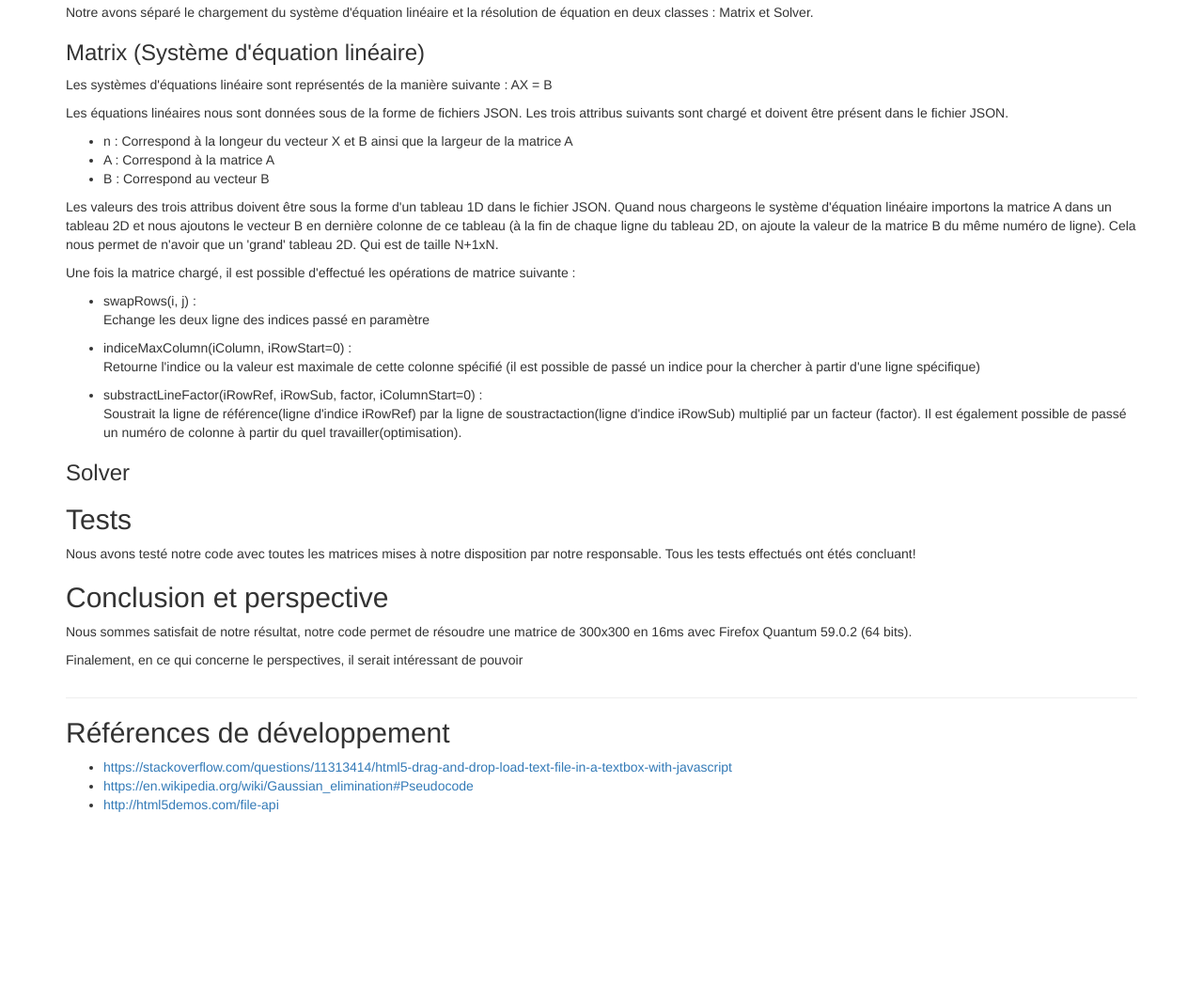
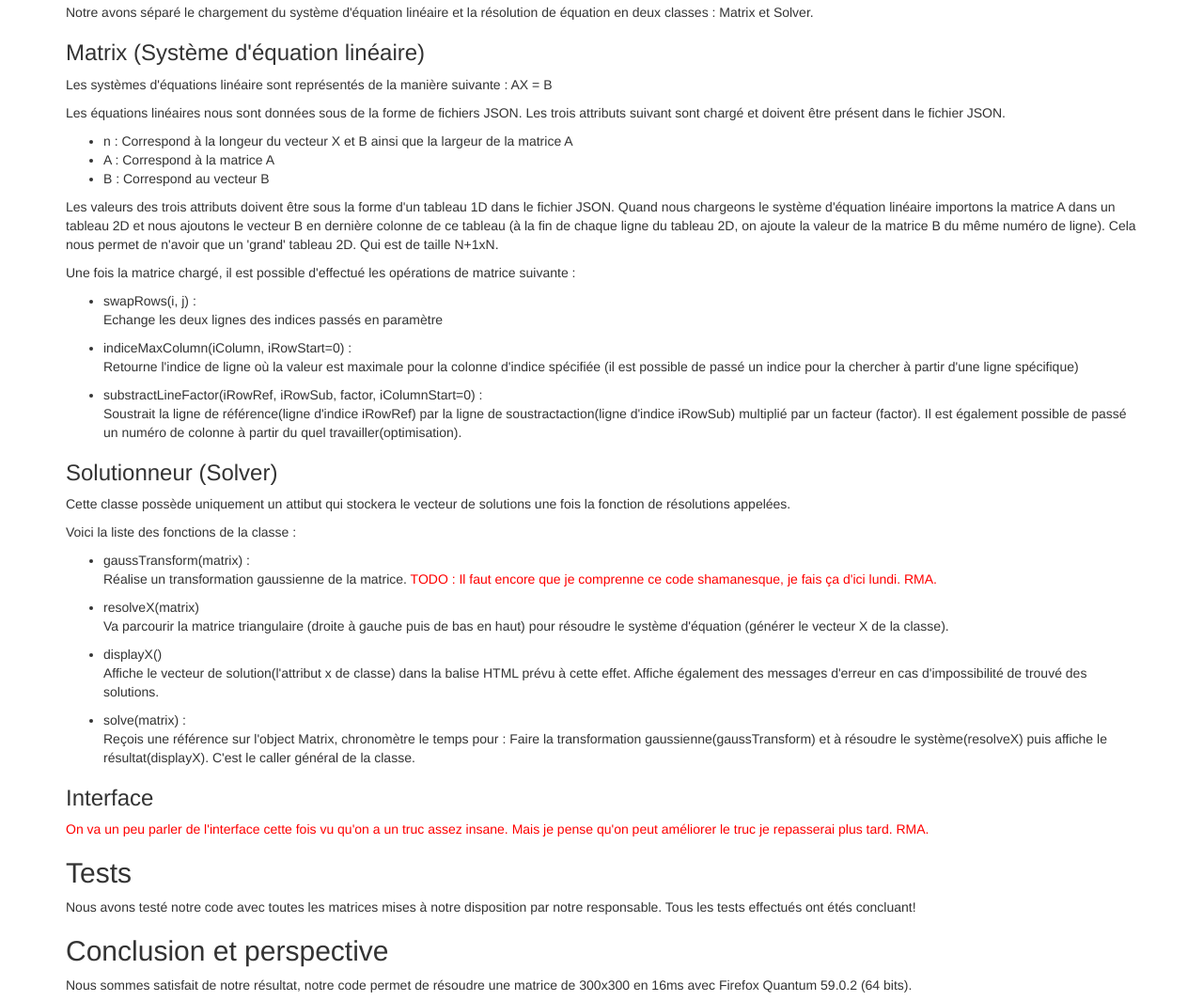
Before and after one commit to Ph0tonic/AlgorithmesNumeriques-Labos, a plain HTML site: page Labo3/index.html in a window 1280 px wide. Shown: the part 1254-2319 px from the top of the page at 94% size. Before the commit the page ends 2130 px from the top, so only its background shows below. Drawn offline with nearby package versions, Linux system fonts and the light colour scheme.

Commit message:
l3 : report solver part begining + a bit of grammar in the matrix part

```diff
--- a/Labo3/index.html
+++ b/Labo3/index.html
@@ -77,13 +77,13 @@
             </p>
             <p>
                 Les équations linéaires nous sont données sous de la forme de fichiers JSON.
-                Les trois attribus suivants sont chargé et doivent être présent dans le fichier JSON.
+                Les trois attributs suivant sont chargé et doivent être présent dans le fichier JSON.
                 <ul>
                     <li>n : Correspond à la longeur du vecteur X et B ainsi que la largeur de la matrice A</li>
                     <li>A : Correspond à la matrice A</li>
                     <li>B : Correspond au vecteur B</li>
                 </ul>
-                Les valeurs des trois attribus doivent être sous la forme d'un tableau 1D dans le fichier JSON.
+                Les valeurs des trois attributs doivent être sous la forme d'un tableau 1D dans le fichier JSON.
                 Quand nous chargeons le système d'équation linéaire importons la matrice A dans un tableau 2D et nous ajoutons le vecteur B en dernière colonne de ce tableau (à la fin de chaque ligne du tableau 2D, on ajoute la valeur de la matrice B du même numéro de ligne). Cela nous permet de n'avoir que un 'grand' tableau 2D. Qui est de taille N+1xN.
             </p>
             <p>
@@ -91,11 +91,11 @@
                 <ul>
                     <li>swapRows(i, j) :</li>
                     <p>
-                        Echange les deux ligne des indices passé en paramètre
+                        Echange les deux lignes des indices passés en paramètre
                     </p>
                     <li>indiceMaxColumn(iColumn, iRowStart=0) :</li>
                     <p>
-                         Retourne l'indice ou la valeur est maximale de cette colonne spécifié (il est possible de passé un indice pour la chercher à partir d'une ligne spécifique)
+                         Retourne l'indice de ligne où la valeur est maximale pour la colonne d'indice spécifiée (il est possible de passé un indice pour la chercher à partir d'une ligne spécifique)
                     </p>
                     <li>substractLineFactor(iRowRef, iRowSub, factor, iColumnStart=0) :</li>
                     <p>
@@ -105,10 +105,40 @@
                 </ul>
             </p>
             </div>
-            <h3>Solver</h3>
+            <h3>Solutionneur (Solver)</h3>
+            <div>
+                <p>
+                    Cette classe possède uniquement un attibut qui stockera le vecteur de solutions une fois la fonction de résolutions appelées.
+                </p>
+                Voici la liste des fonctions de la classe :
+                <p>
+                    <ul>
+                        <li>gaussTransform(matrix) :</li>
+                        <p>
+                            Réalise un transformation gaussienne de la matrice.
+                            <span style='color :red'>TODO : Il faut encore que je comprenne ce code shamanesque, je fais ça d'ici lundi. RMA.</span>
+                        </p>
+                        <li>resolveX(matrix)</li>
+                        <p>
+                            Va parcourir la matrice triangulaire (droite à gauche puis de bas en haut) pour résoudre le système d'équation (générer le vecteur X de la classe).
+                        </p>
+                        <li>displayX()</li>
+                        <p>
+                            Affiche le vecteur de solution(l'attribut x de classe) dans la balise HTML prévu à cette effet.
+                            Affiche également des messages d'erreur en cas d'impossibilité de trouvé des solutions.
+                        </p>
+                        <li>solve(matrix) :</li>
+                        <p>
+                             Reçois une référence sur l'object Matrix, chronomètre le temps pour : Faire la transformation gaussienne(gaussTransform) et à résoudre le système(resolveX) puis affiche le résultat(displayX). C'est le caller général de la classe.
+                        </p>
+                    </ul>
+                <p>
+            </div>
+            <h3>Interface</h3>
+            <span style='color :red'>On va un peu parler de l'interface cette fois vu qu'on a un truc assez insane. Mais je pense qu'on peut améliorer le truc je repasserai plus tard. RMA.</span>
             <p>
 
-            <p>
+            </p>
             <h2>Tests</h2>
          <p>Nous avons testé notre code avec toutes les matrices mises à notre disposition par notre responsable. Tous les tests effectués ont étés concluant!</p>
          <h2>Conclusion et perspective</h2>
```
